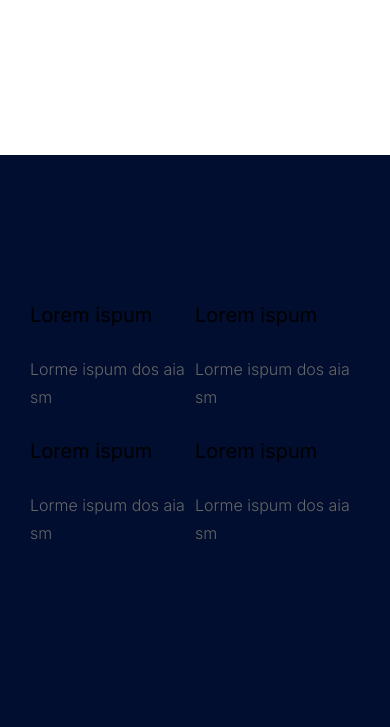
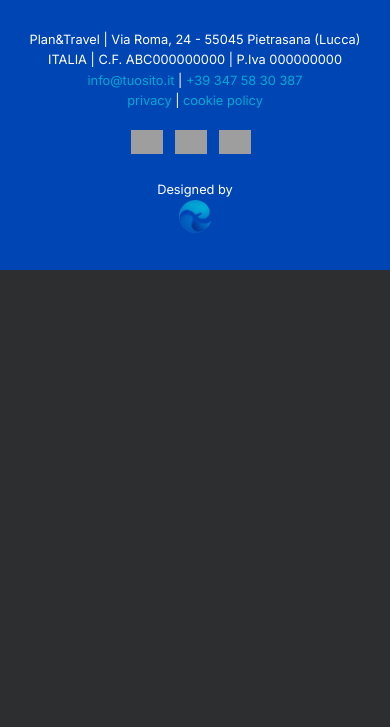
Before and after one commit to PAT19999/PlanAndTravel, a PHP site: page /pages/homepage.html in a window 390 px wide; the page is wider, and only the part inside the window is pictured. Shown: the part 1689-2416 px from the top of that part. After the commit the page ends 1959 px from the top of that part, so only its background shows below. Run offline with PHP 8.4, Linux system fonts and the light colour scheme; some libraries are stand-ins or nearby versions; grey boxes are pictures that could not be loaded.

```diff
--- a/pages/homepage.html
+++ b/pages/homepage.html
@@ -14,6 +14,7 @@
 
   <script src="https://unpkg.com/scrollreveal@4.0.0/dist/scrollreveal.min.js"></script>
 
+  <link href="https://fonts.googleapis.com/css2?family=Roboto:wght@400;700&display=swap" rel="stylesheet">
 
   <link href="https://fonts.googleapis.com/css2?family=Inter:wght@300;400;700;900&display=swap" rel="stylesheet">
 </head>
@@ -21,9 +22,9 @@
 
 <body>
 
-<! Header>
-
-<div class="header">
+<! navbar>
+<div class="navbg">
+<navbar>
   <div class="logo ">
     <img src="../drawable/navbar-logo.png" alt="logo-sito">
   </div>
@@ -40,14 +41,17 @@
     <span></span>
     <span></span>
   </div>
+</navbar>
 </div>
-
 <! Hero>
 
 <div class="hero">
   <div class="hero__content reveal">
-    <p class="intro-text">Benvenuto (aggiungere codice professore in base all'orario)</p>
-    <h1 class="big-text">qui metteremo lo scopo del sito</h1>
+    <div class="intro-text" id="messaggio"></div>
+    <h1 class="big-text">Il team di sviluppo ha sempre seguito con particolare interesse l’evoluzione tecnologica e il sopravvento
+      di nuove tendenze permettendo così la realizzazione di un sito responsivo ed intuitivo attraverso il quale l’utente
+      può considerare numerosi aspetti che spesso vengono ignorati quando si pianifica una vacanza,
+      tra cui: eventi ed usanze locali, clima, costo della vita, qualità della vita, attrazioni e molto altro ancora.</h1>
     <a href="#" class="button">Scopri di più...</a>
   </div>
   <video autoplay muted loop id="video-back">
@@ -57,6 +61,7 @@
 
 <! Card>
 
+<div class="container">
   <div class="row">
     <div class="col">
       <h1>Plan & Travel</h1>
@@ -82,30 +87,35 @@
       </div>
     </div>
   </div>
+</div>
 
 
 <! Footer>
 
-<footer class="footer">
-  <div class="grid">
-    <div class="col reveal">
-      <h4 class="normal-text tw">Lorem ispum</h4>
-      <p>Lorme ispum dos aia sm</p>
+<footer>
+  Plan&Travel | Via Roma, 24 - 55045 Pietrasana (Lucca) ITALIA | C.F. ABC000000000 | P.Iva 000000000 <br>
+  <a class="trans-color-text" href="#">info@tuosito.it</a> | <span itemprop="telephone"><a href="#">+39 347 58 30 387</a></span>
+  <br><a target="_blank" href="#"> privacy</a> | <a target="_blank" href="#"> cookie policy</a>
+
+  <div class="social-cont">
+    <ul class="social-list">
+
+      <li><a target="_blank" href="#"><img src="https://icon-library.com/images/facebook-png-icon-white/facebook-png-icon-white-18.jpg"  title="facebook" alt="Facebook icon"></a></li>
+      <li><a target="_blank" href="#"><img src="https://icon-library.com/images/white-instagram-icon-png/white-instagram-icon-png-14.jpg" title="Instagram" alt="Instagram icon"></a></li>
+      <li><a target="_blank" href="#"><img src="https://www.suiteforlife.it/wp-content/uploads/2019/09/whatsapp-logo-112413FAA7-seeklogo-298x300.png" title="WhatsApp" alt="WhatsApp icon"></a></li>
+
+    </ul>
+    <div class="floatstop"></div>
+  </div><!--/fine social cont-->
+
+  Designed by<br>
+  <div class="credits">
+    <a href="#"><img width="32" src="../drawable/logo-mini.png" title="Plan&Travel" alt="Icona Plan&Travel"></a>
   </div>
-    <div class="col reveal">
-      <h4 class="normal-text tw">Lorem ispum</h4>
-      <p>Lorme ispum dos aia sm</p>
-    </div>
-    <div class="col reveal">
-      <h4 class="normal-text tw">Lorem ispum</h4>
-      <p>Lorme ispum dos aia sm</p>
-    </div>
-    <div class="col reveal">
-      <h4 class="normal-text tw">Lorem ispum</h4>
-      <p>Lorme ispum dos aia sm</p>
-    </div>
-  </div>
+
 </footer>
+
+
 
 
 
@@ -136,10 +146,21 @@
 
   ScrollReveal().reveal('.zoom',  { duration: 1500, easing: 'cubic-bezier(.215, .61, .355, 1)', interval: 200, scale: 0.65, mobile: false});
 
-
-
 </script>
-
+<script type="text/javascript">
+    var d = new Date();
+    var h = d.getHours();
+    var saluto;
+    if (h < 12) {
+      saluto ="Buongiorno!";
+    }  else if (h < 17){
+      saluto ="Buon pomeriggio!";
+    }  else {
+      saluto ="Buona sera!";
+  }
+    var el=document.getElementById('messaggio');
+    el.textContent = saluto;
+</script>
 
 </body>
 </html>
--- a/style/style.css
+++ b/style/style.css
@@ -8,12 +8,11 @@ h1, h2, h3, h4, h5, p{color:#000; padding-bottom: 30px;}
 
 p{line-height: 28px; color:#666; font-weight: 300;}
 
-.big-text{font-size: 50px;font-weight: 900;}
-.med-text{font-size: 40px;}
-.normal-text{font-size: 20px;}
+.big-text{font-size: 30px;font-weight: 100;}
+.med-text{font-size: 20px;}
+.normal-text{font-size: 15px;}
 .small-text{font-size: 14px;}
-
-.intro-text{text-transform: uppercase;font-size: 15px;font-weight: bold;}
+.intro-text{color:#fff;text-transform: uppercase;font-size: 15px;font-weight: bold;padding-bottom: 10px}
 
 .button{
   padding: 18px 28px;
@@ -177,74 +187,70 @@ p{line-height: 28px; color:#666; font-weight: 300;}
   .poster__content{width: 100%;}
 }
 
-/* BG Cover */
 
-.bg-cover{
-  display: flex;
-  padding: 100px 0;
-  background: linear-gradient(0deg, rgba(0,0,0,.7), rgba(0,0,0, 0.7)),
-  url('../drawable/bg-video.png') no-repeat center center;
-  background-size: cover;
+
+/* Footer */
+
+footer{
+  border-top: 1px solid #C99D66; /* primary-color */
+  text-align:center;
+  padding:30px 10px;
+  line-height: 1.6em;
+  font-size:0.8em;
+  background-color: #0045b4;/* primary color*/
+  color: #fff;
 }
 
-.bg-cover__text{width: 50%;padding: 30px;}
-.bg-cover__title{width: 50%;padding: 50px;display: flex;align-items: center;}
+footer a{
+  color: #00a9d5; /* secondary-color*/
+}
 
-@media (max-width: 768px) {
-  .bg-cover{flex-wrap: wrap; height: auto;}
-  .bg-cover__text,
-  .bg-cover__title{width: 100%;}
+footer a:hover{
+  color: #9edfe8; /* light seconday color*/
+}
+
+footer .credits {
+  max-width:300px;
+  margin:auto;
+}
+
+footer .credits a img {
+  -o-transition: opacity .2 ease-in;
+  -ms-transition: opacity .2s ease-in;
+  -moz-transition: opacity .2s ease-in;
+  -webkit-transition: opacity .2s ease-in;
+  transition: opacity .2s ease
+}
+
+footer .credits a img:hover {
+  opacity:0.6;
+}
+
+footer .social-cont .social-list {
+  list-style-type: none;
+  margin: 0 auto;
+  padding: 10px 0;
+}
+
+footer .social-cont .social-list > li {
+  margin: 8px 8px 8px 0;
+  display: inline-block;
+  vertical-align: top;
+  height: 32px;
+  width: 32px;
+  border-radius: 6em;
+  background-color:; /* secondary-color*/
+}
+
+footer .social-cont .social-list li img {
+  width: 32px
+}
+
+footer .social-cont .social-list > li:hover {
+  background:#9edfe8; /* light seconday color*/
 }
 
 
-/* ! Grid */
-
-.grid{display: flex; max-width: 1350px; padding: 0 30px;margin: 0 auto;}
-.grid .col{width: 100%;}
-
-@media (max-width: 768px) {
-  .grid{flex-wrap: wrap}
-}
-
-/* ! Carousel */
-
-.main-carousel{padding: 40px 0;}
-
-.carousel-cell{
-  height: 350px;
-  width: 350px;
-  margin-right: 40px;
-}
-
-.carousel-cell__content{
-  width: 100%;
-  height: 100%;
-  background: #6adf91;
-  border-radius: 100%;
-  line-height: 350px;
-  text-align: center;
-}
-
-/* Panel Blue */
-
-.panel-blue{background: #4bb1e9;padding: 100px 30px;}
-.panel-blue__text{display: flex;align-items: center;}
-.dot{
-  height: 250px;width: 250px;
-  background: #6adf91;border-radius: 100%;
-  line-height: 250px;
-  text-align: center;
-  display: inline-block;
-  margin-right: 40px;
-  margin-bottom: 40px;
-}
-
-/* Footer */
-
-.footer{
-  background: #010e30;
-  padding: 150px 0;
-}
 
 /* ! Content */
 
```
Also changed, not shown: other parts of style/style.css (+26 -5 lines). Lines whose indentation alone changed are shown as unchanged.
